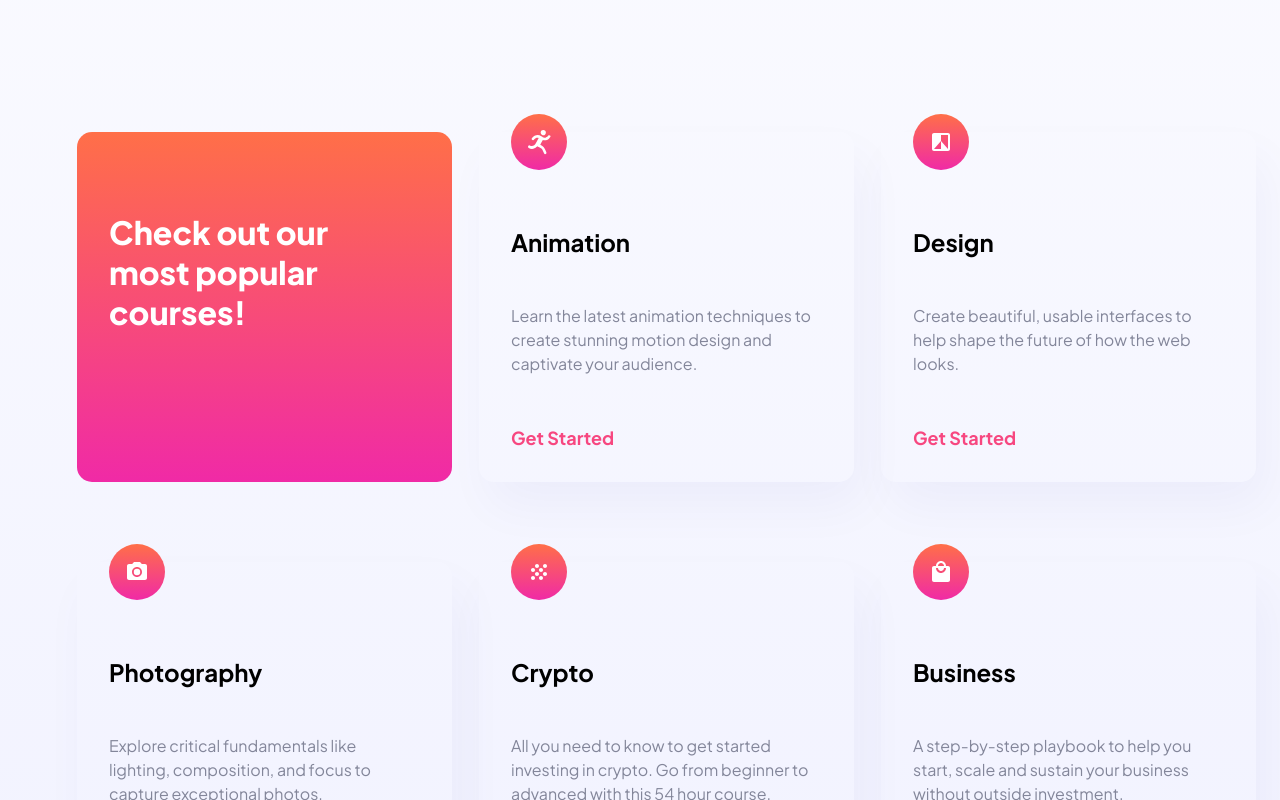
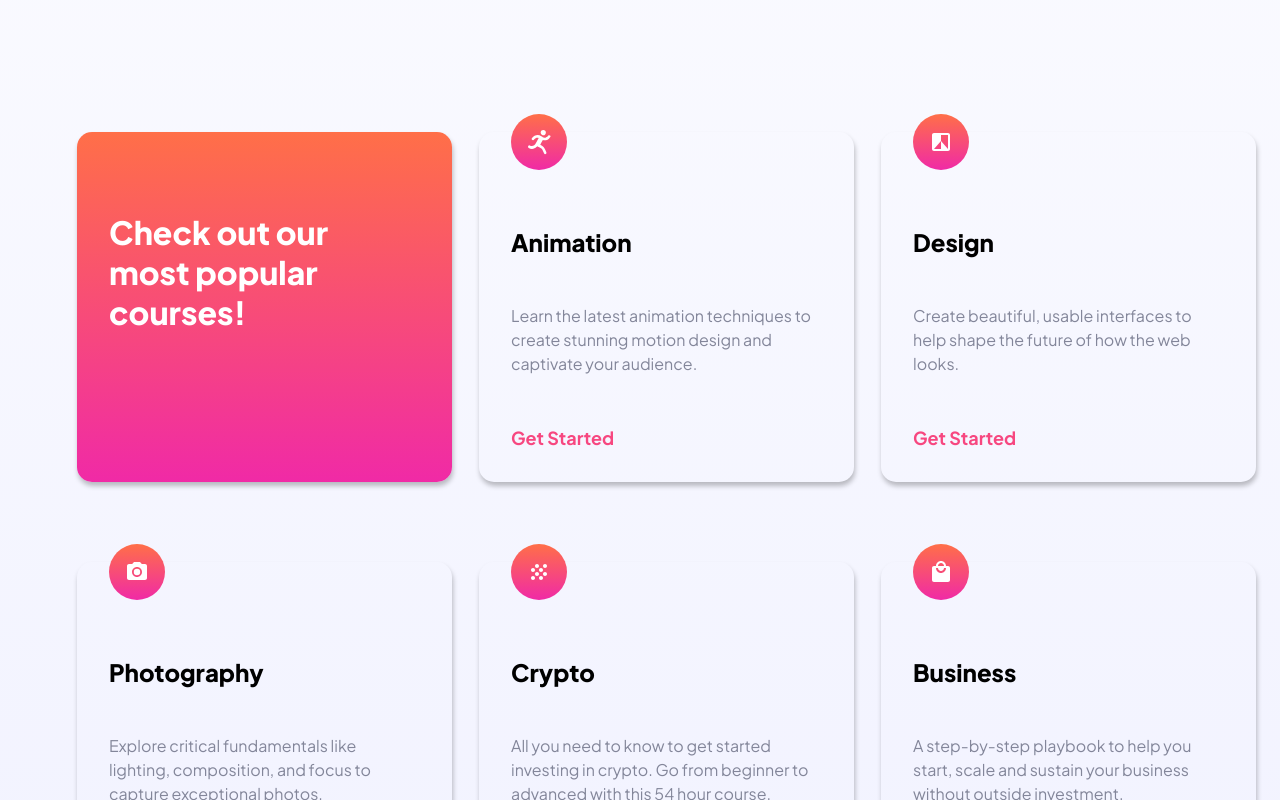
Before and after one commit to russell-crooms/skilled, a React (Vite) app: page / in a window 1280 px wide. Shown: the part 780-1580 px from the top of the page. Built offline with nearby package versions, Linux system fonts and the light colour scheme.

Commit message:
Added shadow to the cards, and increased the font weight of the header text.

```diff
--- a/src/components/cards/Cards.css
+++ b/src/components/cards/Cards.css
@@ -20,6 +20,7 @@
     width: 375px;
     background: linear-gradient(360deg, rgb(240, 42, 166), rgba(255, 111, 72));
     color: #FFFFFF;
+    box-shadow: 1px 4px 5px rgba(0, 0, 0, 0.25);
 }
 
 .colorful-card h2 {
@@ -43,7 +44,7 @@
     gap: 50px;
     line-height: 24px;
     width: 375px;
-    box-shadow: 10px 25px 50px rgba(6, 22, 141, 0.04);
+    box-shadow: 1px 4px 5px rgba(0, 0, 0, 0.25);
 }
 
 .white-card img {
@@ -51,6 +52,10 @@
     z-index: 1;
     position: relative;
     bottom: 10px;
+}
+
+.white-card h2 {
+    font-weight: 800;
 }
 
 .white-card p {
```
